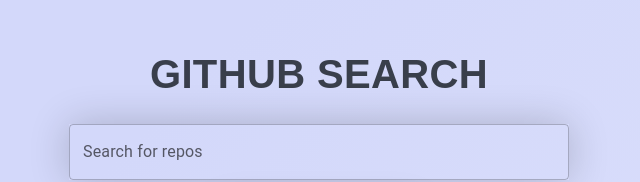
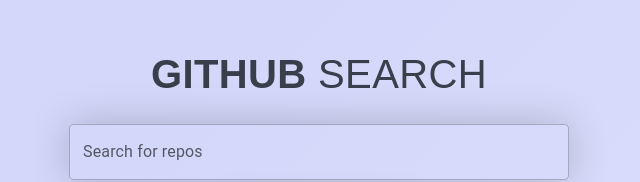
Before and after one commit to beakace/search-github, a React (Create React App) app: page / in a window 1280 px wide. Shown: the part 156-338 px from the top of the page, without its empty margins (321-961 px from the left). Built offline with nearby package versions, Linux system fonts and the light colour scheme.

Commit message:
Fix font

```diff
--- a/src/components/SearchBar.tsx
+++ b/src/components/SearchBar.tsx
@@ -41,11 +41,11 @@ function SearchBar(props) {
             color: "rgba(40, 46, 55, 0.9)",
             textTransform: "uppercase",
             fontFamily: "Lexend, sans-serif",
-            fontWeight: "bold",
+            fontWeight: "normal",
             marginBottom: "20px",
           }}
         >
-          Github search
+          <strong>Github</strong> search
         </Typography>
         <div style={{ width: "500px", margin: "auto", paddingBottom: "30px" }}>
           <TextField
```
Also changed, not shown: public/manifest.json.
